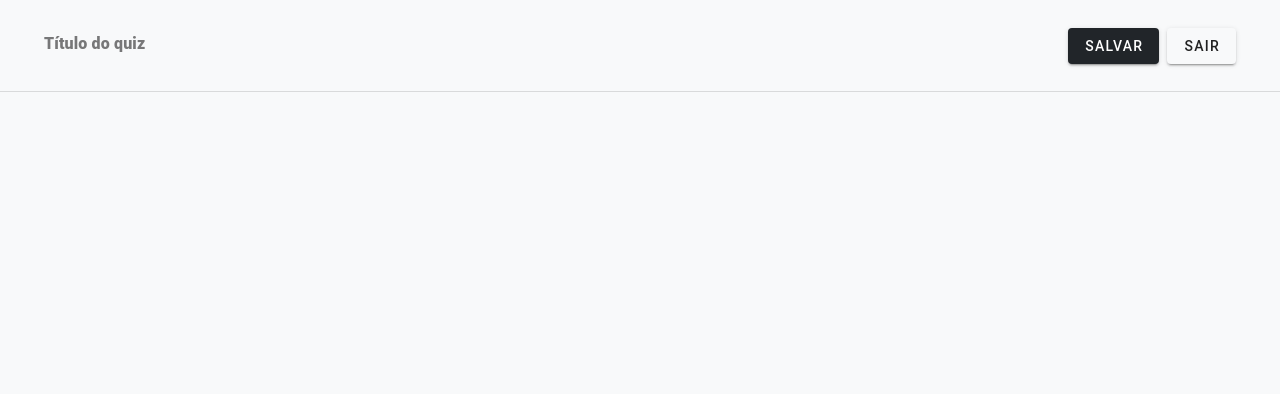
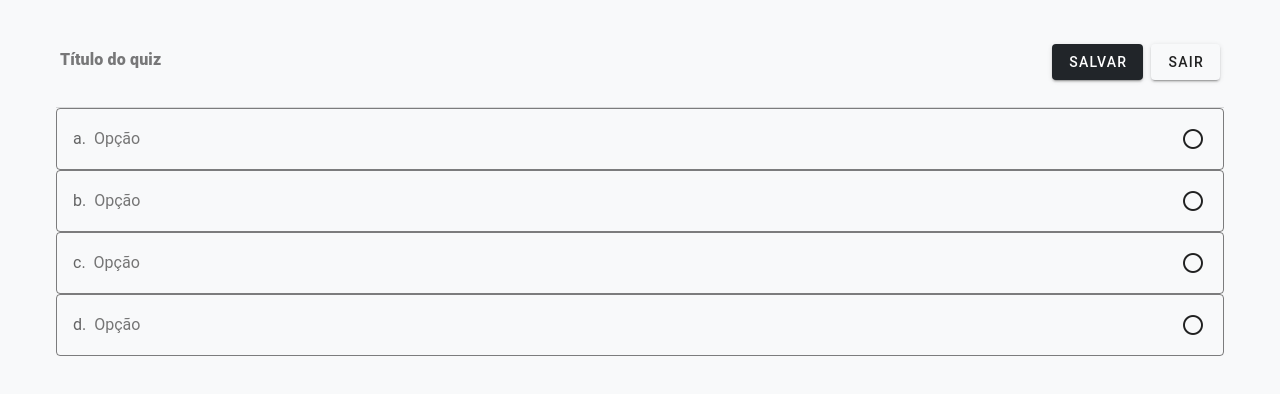
Before and after one commit to GaibVargas/TCC, a Nuxt app in the folder frontend/: page /instructor/quiz in a window 1280 px wide. Shown: the top 394 px of the page. Built offline with nearby package versions, Linux system fonts and the light colour scheme.

Commit message:
feat: add component para edição de opções

```diff
--- /dev/null
+++ b/frontend/components/base/CircledCheckbox.vue
@@ -0,0 +1,15 @@
+<template>
+  <v-btn v-if="props.modelValue" @click="toggleCheckbox" :ripple="false" density="compact" flat icon="mdi-check-circle">
+  </v-btn>
+  <v-btn v-else @click="toggleCheckbox" :ripple="false" density="compact" flat icon="mdi-circle-outline">
+  </v-btn>
+</template>
+
+<script setup>
+const props = defineProps(['modelValue'])
+const emit = defineEmits(['update:modelValue'])
+
+function toggleCheckbox() {
+  emit('update:modelValue', !props.modelValue)
+}
+</script>
--- /dev/null
+++ b/frontend/components/base/EditableQuestionOption.vue
@@ -0,0 +1,31 @@
+<script lang="ts" setup>
+interface Props {
+  id?: string | number
+  prepend?: string
+  placeholder?: string
+  questionOption: {
+    description: string
+    is_right_answer: boolean
+  }
+}
+const props = defineProps<Props>()
+const placeholder = props.placeholder || 'Opção'
+const prepend = props.prepend || 'a.'
+const id = props.id || 'input_id'
+</script>
+
+<template>
+  <div class="border-sm border-opacity-50 pa-4 rounded d-flex justify-space-between align-center">
+    <div class="option-input d-flex align-center w-100">
+      <label :for="id" class="mr-2 text-medium-emphasis">{{ prepend }}</label>
+      <input type="text" :id="id" :placeholder="placeholder" class="mr-2 w-100 option-input"
+        v-model="props.questionOption.description">
+    </div>
+    <BaseCircledCheckbox v-model="props.questionOption.is_right_answer" />
+  </div>
+</template>
+
+<style lang="sass" scoped>
+.option-input:focus
+  outline: none
+</style>
--- a/frontend/components/instructor/quiz/Header.vue
+++ b/frontend/components/instructor/quiz/Header.vue
@@ -1,7 +1,3 @@
-<script lang="ts" setup>
-
-</script>
-
 <template>
   <v-container>
     <v-row align="center" justify="space-between">
@@ -11,6 +7,7 @@
         variant="plain"
         :hide-details="true"
         class="quiz-title font-weight-black"
+        autocomplete="off"
       ></v-text-field>
       <div class="btns">
         <v-btn color="primary" class="mr-2">Salvar</v-btn>
--- a/frontend/pages/instructor/quiz/index.vue
+++ b/frontend/pages/instructor/quiz/index.vue
@@ -1,13 +1,34 @@
 <script lang="ts" setup>
+import { alphabet } from '~/utils/alphabet'
 
+const options = reactive([
+  {
+    description: '',
+    is_right_answer: false,
+  },
+  {
+    description: '',
+    is_right_answer: false,
+  },
+  {
+    description: '',
+    is_right_answer: false,
+  },
+  {
+    description: '',
+    is_right_answer: false,
+  },
+])
 </script>
 
 <template>
-  <div class="py-2 border-b-thin">
-    <InstructorQuizHeader/>
-  </div>
+  <v-container>
+    <div class="py-2 border-b-thin">
+      <InstructorQuizHeader />
+    </div>
+    <BaseEditableQuestionOption v-for="(_, index) in options" :key="index" :id="index" :prepend="`${alphabet[index]}.`"
+      v-model:question-option="options[index]" />
+  </v-container>
 </template>
 
-<style lang="scss" scoped>
-
-</style>
+<style lang="scss" scoped></style>
--- /dev/null
+++ b/frontend/utils/alphabet.ts
@@ -0,0 +1,28 @@
+export const alphabet = [
+  "a",
+  "b",
+  "c",
+  "d",
+  "e",
+  "f",
+  "g",
+  "h",
+  "i",
+  "j",
+  "k",
+  "l",
+  "m",
+  "n",
+  "o",
+  "p",
+  "q",
+  "r",
+  "s",
+  "t",
+  "u",
+  "v",
+  "w",
+  "x",
+  "y",
+  "z",
+];
```
